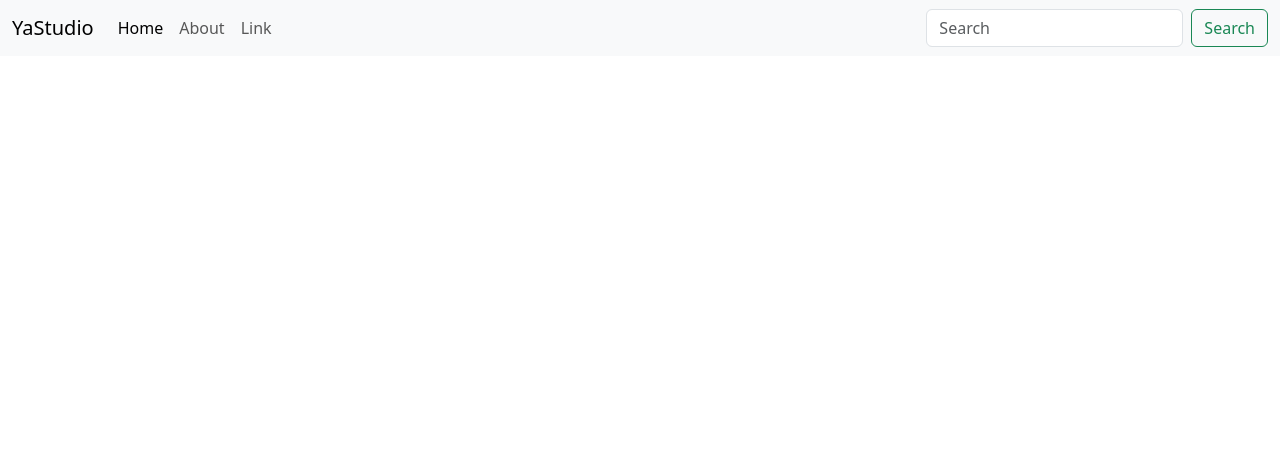
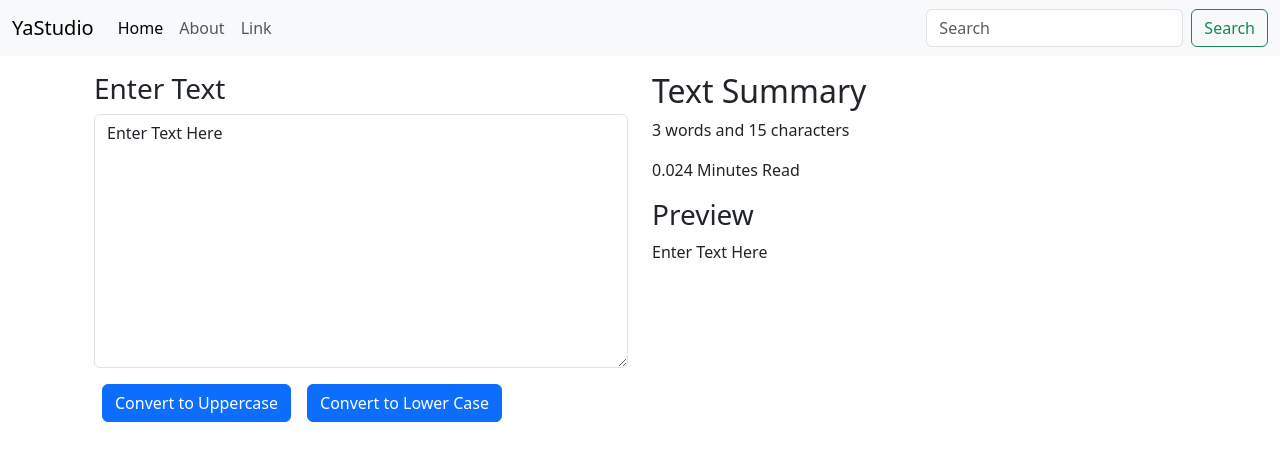
Before and after one commit to akkushwaha7834/yastudio, a React (Vite) app: page / in a window 1280 px wide. Shown: the top 460 px of the page. Built offline with nearby package versions, Linux system fonts and the light colour scheme.

Commit message:
new features added

```diff
--- a/src/App.jsx
+++ b/src/App.jsx
@@ -1,12 +1,20 @@
 import './App.css'
 import Navbar from './components/Navbar'
+import TextForm from './components/TextForm'
 
 function App() {
   return (
     <>
       <Navbar title={"YaStudio"} />
+      <div className="container my-3">
+        <div className="row">
+          <div className="col-md-12">
+          <TextForm heading="Enter Text" />
+          </div>
+        </div>
+      </div>
     </>
   )
 }
 
-export default App
+export default App;
--- /dev/null
+++ b/src/components/TextForm.jsx
@@ -0,0 +1,55 @@
+import React, {useState} from 'react'
+
+export default function TextForm(props) {
+    const [text, setText] = useState('Enter Text Here');
+    const handleUpClick = ()=>{
+        // console.log("Uppercase was clicked " + text);
+        let newText = text.toUpperCase();
+        setText(newText);
+    }
+    const handleLowerClick = ()=>{
+        // console.log("Uppercase was clicked " + text);
+        let newText = text.toLowerCase();
+        setText(newText);
+    }
+
+    const handleOnChnage = ()=>{
+        // console.log("On Chnage");
+        setText(event.target.value);
+    }
+  return (
+    <>
+        <div className='container'>
+            <div className="row">
+                <div className="col-md-6">
+                    <h3>{props.heading}</h3>
+                    <div className="mb-3">
+                        <textarea className="form-control" id="myBox" onChange={handleOnChnage} placeholder={text} value={text} rows="10"></textarea>
+                    </div>
+                    <button className="btn btn-primary mx-2" onClick={handleUpClick}>
+                        Convert to Uppercase
+                    </button>
+                    <button className="btn btn-primary mx-2" onClick={handleLowerClick}>
+                        Convert to Lower Case
+                    </button>
+                </div>
+                <div className="col-md-6">
+                    <h2 className="summary">
+                        Text Summary
+                    </h2>
+                    <p>
+                        {text.split(" ").length} words and {text.length} characters
+                    </p>
+                    <p>
+                        {0.008 * text.split(" ").length} Minutes Read
+                    </p>
+                    <h3 className='preview'>
+                        Preview
+                    </h3>
+                    <p>{text}</p>
+                </div>
+            </div>
+        </div>
+    </>
+  )
+}
```
